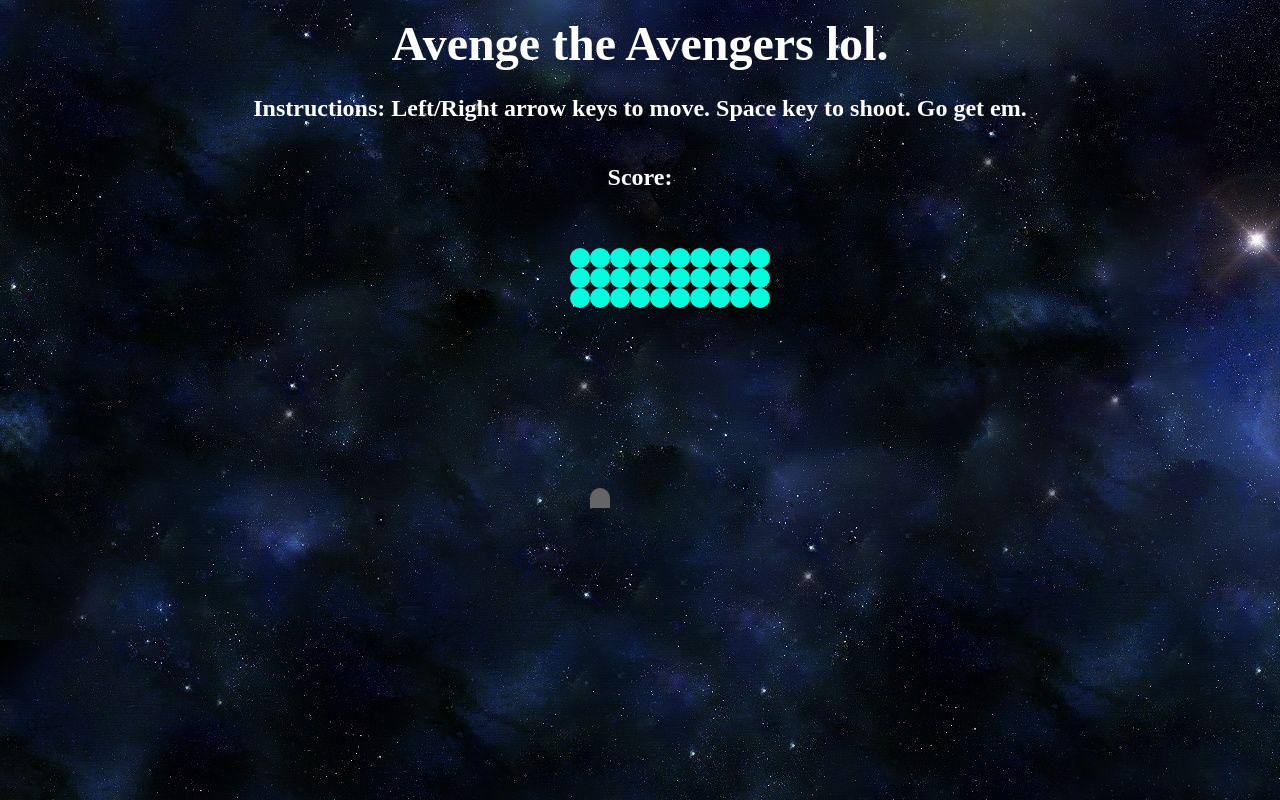
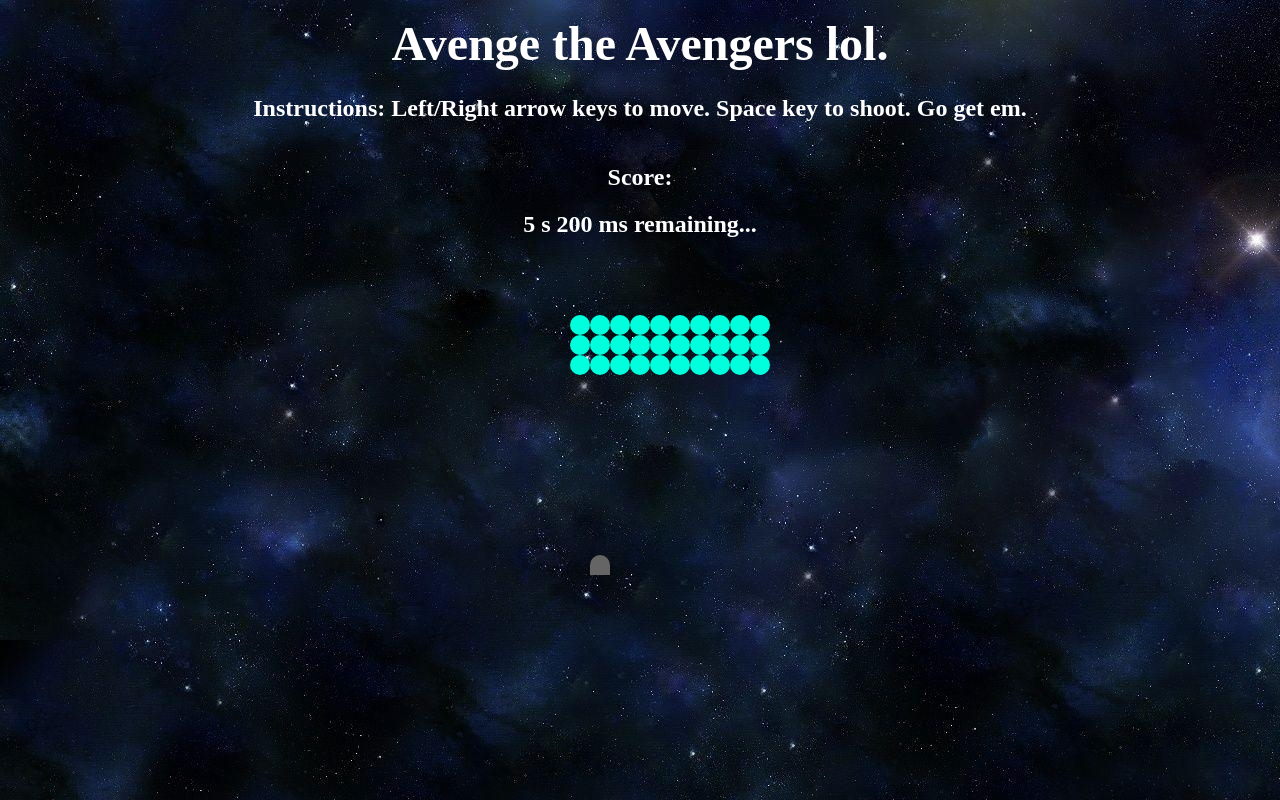
Before and after one commit to tatwamasidotexe/SpaceInvaders, a plain HTML site: page index.html in a window 1280 px wide. Drawn offline with Linux system fonts and the light colour scheme.

Commit message:
added a countdown timer code

```diff
--- a/app.js
+++ b/app.js
@@ -70,6 +70,25 @@ function moveDaShooter(e) {
 document.addEventListener('keydown', moveDaShooter);
 
 
+// ------------------ adding a countdown timer ----------------------
+let totalTime = 15000; // in ms
+const reduceTime = () => {
+    let timeLeft = --totalTime;
+    // console.log(totalTime);
+    if(timeLeft <= 0) {
+        clearInterval(countdown);
+        document.getElementById('timer').innerHTML = "TIME'S UP!";
+    }
+    let seconds = Math.floor(timeLeft/1000);
+    let ms = Math.floor(timeLeft % 1000);
+    document.getElementById('timer').innerHTML = seconds + " s " + ms + " ms remaining...";
+}
+let countdown;
+// --------------------------------------------------------------------
+
+
+
+// --------------------- moving the invaders ----------------------------
 
 // moving the invaders, from side to side, moving down a row each time
 function moveDaInvaders() {
@@ -107,10 +126,12 @@ function moveDaInvaders() {
   }
 
   drawAliens();
+  countdown = setInterval(reduceTime, 1);
 
   // alien invader has got to the shooter square? lol game over
   if (squares[shooterIndexRN].classList.contains('invader', 'shooter')) {
     resultToDisplay.parentNode.innerHTML = 'GAME OVER';
+    clearInterval(countdown);
     alert("GAME OVER! :)");
     clearInterval(invaderID);
     document.removeEventListener('keydown', moveDaShooter);
@@ -121,6 +142,7 @@ function moveDaInvaders() {
   for (let i = 0; i < spaceInvaders.length; i++) {
     if(spaceInvaders[i] > (squares.length)) {
       resultToDisplay.parentNode.innerHTML = 'GAME OVER';
+      clearInterval(countdown);
       alert("GAME OVER! :)");
       clearInterval(invaderID);
       document.removeEventListener('keydown', moveDaShooter);
@@ -131,7 +153,9 @@ function moveDaInvaders() {
   // declare a win bih when all aliens are in the taken down array
   if (aliensTakenDown.length === spaceInvaders.length) {
     resultToDisplay.innerHTML = score + ' (you WIN, damn)';
+    clearInterval(countdown);
     alert('YOU WIN!! Yayyiee :))))');
+    clearInterval(countdown);
     clearInterval(invaderID);
   }
 }  // end of moveDaInvaders()
@@ -139,8 +163,11 @@ function moveDaInvaders() {
 // calling the moveDaInvaders function at intervals of half a sec
 invaderID = setInterval(moveDaInvaders, 300);
 
+// ------------------------------------------------------------------------------------------------
 
 
+
+// ---------------------------- shooting the aliens ------------------------------------------------
 function shootDaAliens(e) {
   let laserID;
   let laserIndexRN = shooterIndexRN // has to begin shooting from the shooter
--- a/index.html
+++ b/index.html
@@ -15,6 +15,7 @@
         <h2 style="margin: 0; font-size: 3vh; user-select: none;">
             Score: <span id="result"></span>
         </h2>
+        <h2 id="timer"></h2>
     </header>
     <main>
         <div class="grid">
```
